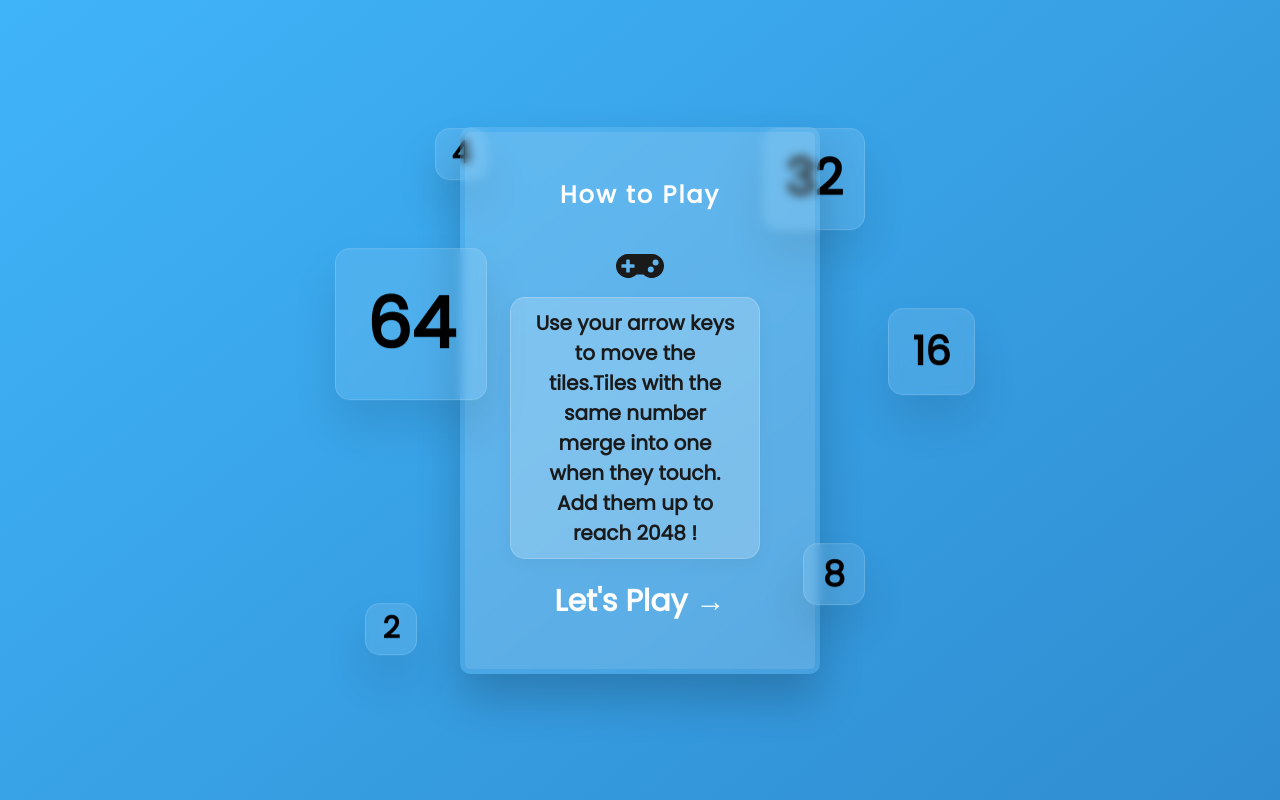
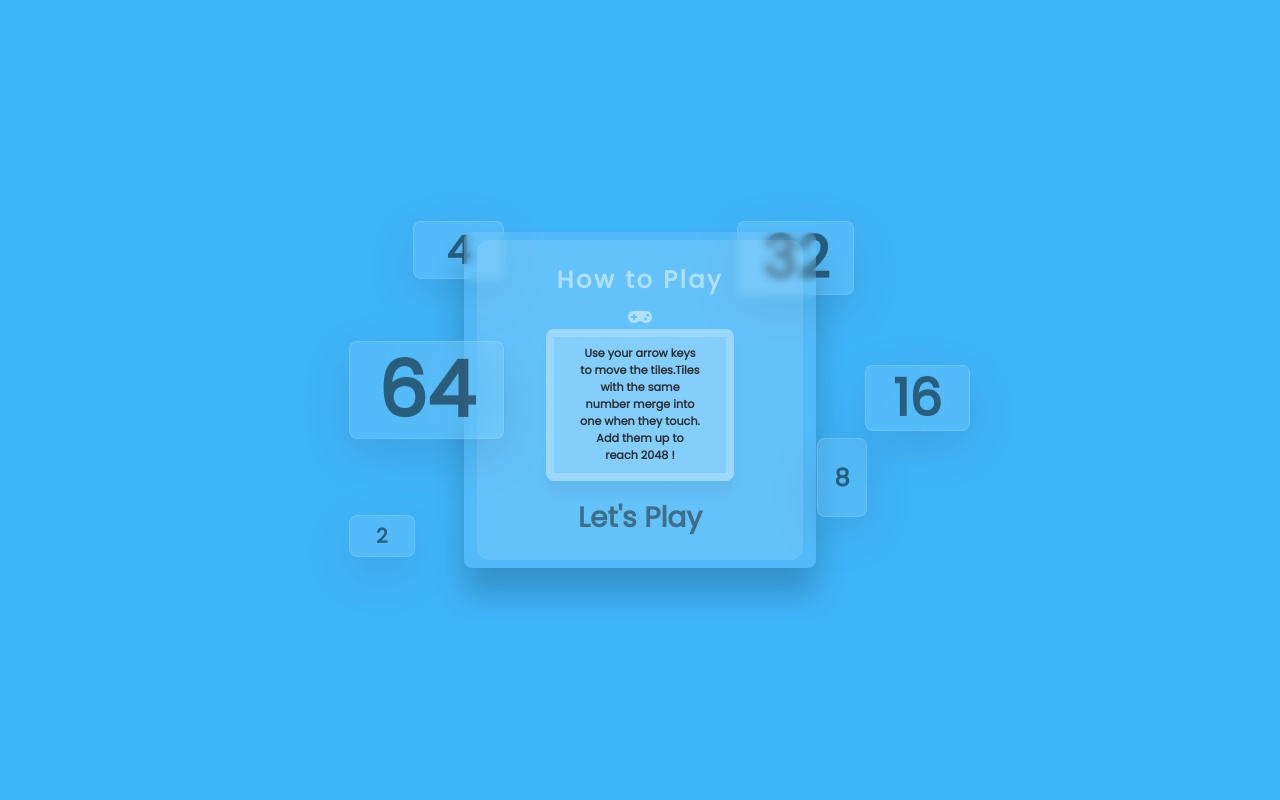
Before and after one commit to swarajspatil158/React-2048-hackathon, a React (Create React App) app: page / in a window 1280 px wide. Built offline with nearby package versions, Linux system fonts and the light colour scheme.

Commit message:
css updated

```diff
--- a/src/HowTo.css
+++ b/src/HowTo.css
@@ -3,26 +3,22 @@
   margin: 0;
   padding: 0;
   box-shadow: border-box;
+  /* overflow: hidden; */
   font-family: 'Poppins', sans-serif;
 }
 
-body {
-  background: #031323;
-  /* overflow: hidden; */
-}
 
-img {
-  width: 32px;
-}
+
+
 
 section {
   display: flex;
   justify-content: center;
   align-items: center;
-  min-height: 100vh;
+  height: 100vh;
+  width: 100vw;
   background: rgb(2,0,36);
-background: linear-gradient(141deg, rgba(2,0,36,1) 0%, rgba(64,180,249,1) 0%, rgba(0,26,91,1) 96%, rgba(0,0,6,1) 100%);
-  background-size: 400% 400%;
+background:rgba(64,180,249,1);
 }
 
 @keyframes gradient {
@@ -46,130 +42,137 @@ background: linear-gradient(141deg, rgba(2,0,36,1) 0%, rgba(64,180,249,1) 0%, rg
   font-weight: bolder;
   position: absolute;
   background: rgba(255, 255, 255, 0.1);
-  backdrop-filter: blur(5px);
-  box-shadow: 0 25px 45px rgba(0, 0, 0, 0.1);
-  border: 1px solid rgba(255, 255, 255, 0.15);
-  border-radius: 15px;
+  backdrop-filter: blur(5vh);
+  box-shadow: 0 2vh 4vw rgba(0, 0, 0, 0.1);
+  border: 0.2vh solid rgba(255, 255, 255, 0.15);
+  border-radius: 1vh;
+  color: rgba(0, 0, 0, 0.5);
   animation: square 10s linear infinite;
   animation-delay: calc(-1s * var(--i));
 }
 @keyframes square {
   0%, 100% {
-    transform: translateY(-20px);
+    transform: translateY(-2vh);
   }
   50% {
-    transform: translateY(20px);
+    transform: translateY(2vh);
   }
 }
 .box .square:nth-child(1) {
-  width: 100px;
-  height: 100px;
-  font-size: 50px;
-  top: -15px;
-  right: -45px;
+  width: 9vw;
+  height: 9vh;
+  font-size: 4.5vw;
+  top: -3vh;
+  right: -3vw;
 }
 .box .square:nth-child(2) {
-  width: 150px;
-  height: 150px;
-  font-size: 70px;
-  top: 105px;
-  left: -125px;
+  width: 12vw;
+  height: 12vh;
+  font-size: 6vw;
+  top: 12vh;
+  left: -9vw;
   z-index: 2;
 }
 .box .square:nth-child(3) {
-  width: 60px;
-  height: 60px;
-  font-size: 35px;
-  bottom: 85px;
-  right: -45px;
+  width: 6vh;
+  height: 6vw;
+  font-size: 3vh;
+  bottom: 8vh;
+  right: -4vw;
   z-index: 2;
 }
 .box .square:nth-child(4) {
-  width: 50px;
-  height: 50px;
-  font-size: 30px;
-  bottom: 35px;
-  left: -95px;
+  width: 5vw;
+  height: 5vh;
+  font-size: 2.5vh;
+  bottom: 3vh;
+  left: -9vw;
 }
 .box .square:nth-child(5) {
-  width: 50px;
-  height: 50px;
-  font-size: 30px;
-  top: -15px;
-  left: -25px;
+  width: 7vw;
+  height: 7vh;
+  font-size: 3vw;
+  top: -3vh;
+  left: -4vw;
 }
 .box .square:nth-child(6) {
-  width: 85px;
-  height: 85px;
-  font-size: 40px;
-  top: 165px;
-  right: -155px;
+  width: 8vw;
+  height: 8vh;
+  font-size: 4vw;
+  top: 15vh;
+  right: -12vw;
   z-index: 2;
 }
 
 .container {
   position: relative;
-  padding: 50px;
-  width: 260px;
-  min-height: 380px;
+  padding: 6vh;
+  height: 30vh;
+  width: 20vw;
   display: flex;
   justify-content: center;
   align-items: center;
   background: rgba(255, 255, 255, 0.1);
-  backdrop-filter: blur(5px);
-  border-radius: 10px;
-  box-shadow: 0 25px 45px rgba(0, 0, 0, 0.2);
+  backdrop-filter: blur(0.5vh);
+  border-radius: 1vh;
+  box-shadow: 0 2vw 4vh rgba(0, 0, 0, 0.2);
 }
 
 .container::after {
   content: "";
   position: absolute;
-  top: 5px;
-  right: 5px;
-  bottom: 5px;
-  left: 5px;
-  border-radius: 5px;
+  top: 1vh;
+  right: 1vw;
+  bottom: 1vh;
+  left: 1vw;
+  border-radius: 1vw;
   pointer-events: none;
   background: linear-gradient(to bottom, rgba(255, 255, 255, 0.1) 0%, rgba(255, 255, 255, 0.1) 2%);
 }
 
 .form {
   position: relative;
-  width: 100%;
-  height: 100%;
+  display: flex;
+  align-items: center;
+  justify-content: center;
+  flex-direction: column;
+  width: 100vw;
+  height: 100vh;
 }
 .form h2 {
-  color: #fff;
-  letter-spacing: 2px;
-  margin-bottom: 30px;
+  font-size: 3vh;
+  color: rgb(254, 254, 254, 0.5);
+  letter-spacing: 0.2vw;
+  margin-bottom: 1vh;
 }
 .form .inputBx {
   position: relative;
   width: 100%;
-  margin-bottom: 20px;
+  margin-bottom: 2vh;
 }
 .form .inputBx span p {
   display: flex;
   align-items: center;
   justify-content: center;
   text-align: center;
-    width: 80%;
+  width: 15vh;
+  height: 15vh;
   outline: none;
   border: none;
-  border: 1px solid rgba(255, 255, 255, 0.2);
+  border: 1vh solid rgba(255, 255, 255, 0.2);
   background: rgba(255, 255, 255, 0.2);
-  padding: 10px 20px;
-  border-radius: 15px;
-  color: rgb(0, 0, 0);
+  padding: 1vh 2vw;
+  border-radius: 1vh;
+  color: #161618;
   font-family: "Poppins", sans-serif;
-  font-size: 20px;
+  font-size: 1.4vh;
   font-weight: bold;
-  box-shadow: 0 5px 15px rgba(0, 0, 0, 0.05);
+  box-shadow: 0 1vw 1vh rgba(0, 0, 0, 0.05);
 }
 
 .form h1{
-    color: #fff;
-    font-size: 30px;
+    color: rgba(0, 0, 0, 0.5);
+    font-size: 3.5vh;
     font-weight: bold;
 }
 /*  */
@@ -179,6 +182,6 @@ background: linear-gradient(141deg, rgba(2,0,36,1) 0%, rgba(64,180,249,1) 0%, rg
   position: relative;
   display: inline-block;
   color: #fff;
-  margin-bottom: 10px;
+  margin-bottom: 1vh;
   cursor: pointer;
 }
--- a/src/HowTo.jsx
+++ b/src/HowTo.jsx
@@ -18,7 +18,7 @@ export default function HowTo() {
           <div className="form">
             <h2>How to Play</h2>
 
-            <FaGamepad color="black" size="3rem"/>
+            <FaGamepad color="rgba(255, 255, 255, 0.5)" size="3vh"/>
             <form action="">
               <div className="inputBx">
                 <span>
@@ -29,7 +29,7 @@ export default function HowTo() {
                   </p></span>
               </div>
             </form>
-                    <h1>Let's Play →</h1>
+                    <h1>Let's Play</h1>
           </div>
         </div>
       </div>
```
